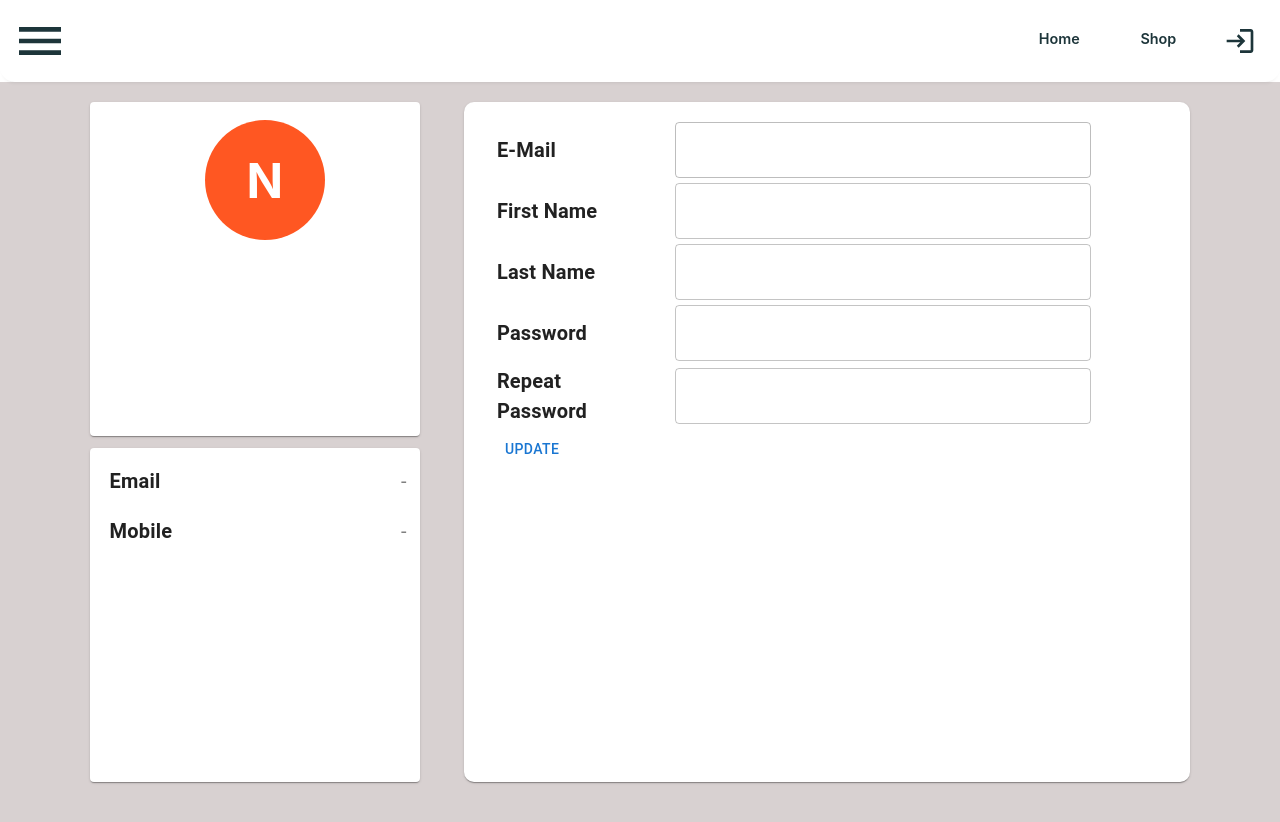
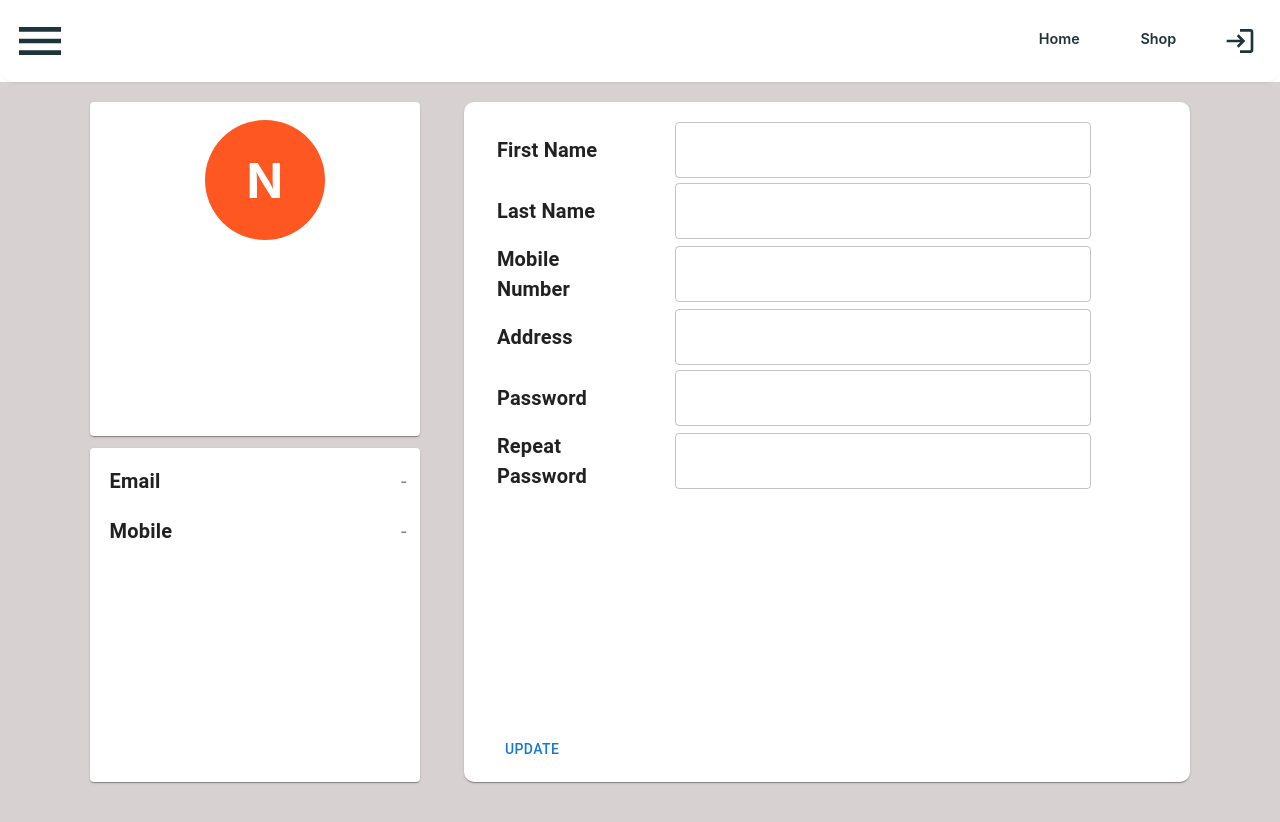
Before and after one commit to Filo13199/Nodogoro-Task, a React (Create React App) app in the folder client/: page /Profile in a window 1280 px wide. Shown: the top 822 px of the page. Built offline with nearby package versions, Linux system fonts and the light colour scheme.

Commit message:
Changes
-update user profile

```diff
--- a/client/src/Components/Profile.js
+++ b/client/src/Components/Profile.js
@@ -9,17 +9,32 @@ import './styling/profile.scss'
 const Profile = (props) => {
   const [user, setUser] = useState(null);
   const [email, setEmail] = useState(null);
-  const [given_name, setFirstName] = useState(null);
-  const [family_name, setLastName] = useState(null);
+  const [address,setAddress] = useState(null);
+  const [givenName, setFirstName] = useState(null);
+  const [familyName, setLastName] = useState(null);
+  const [name,setName] = useState("");
+  const [phoneNumber,setPhoneNumber] = useState(null);
   const [password, setPassword] = useState(null);
-  const [repeat_password, setRepeat_password] = useState(null);
+  const [repeatPassword, setRepeatPassword] = useState(null);
+  const initializeStates = (user)=>{
+    setEmail(user.email);
+    setFirstName(user.given_name);
+    setLastName(user.family_name);
+    setName(user.given_name + " " + user.family_name);
+    if(user.user_metadata){
+      setAddress(user.user_metadata.address);
+      setPhoneNumber(user.user_metadata.phone_number);
+    }
+    setUser(user);
+  }
   const updateUserHandler = async (e) => {
     const accessToken = await props.getAccessTokenSilently();
     const reqBody = {};
-    if (password && repeat_password === password)
+    if (password && repeatPassword === password)
       reqBody.password = password;
-    reqBody.given_name = given_name;
-    reqBody.family_name = family_name;
+    reqBody.given_name = givenName;
+    reqBody.family_name = familyName;
+    reqBody.user_metadata = {phone_number:phoneNumber,address:address }
     axios.patch(`${link}users/updateUser/${user.user_id}`, reqBody, { headers: { Authorization: `Bearer ${accessToken}` } })
       .then(res => {
         Swal.fire({
@@ -38,12 +53,8 @@ const Profile = (props) => {
       })
   }
   useEffect(() => {
-    if (props.user) {
-      setUser(props.user);
-      setEmail(props.user.email);
-      setFirstName(props.user.given_name);
-      setLastName(props.user.family_name);
-      }
+    if (props.user)
+      initializeStates(props.user);
   }, [props.user]);
   return (
     <div className="profileContainer">
@@ -55,12 +66,7 @@ const Profile = (props) => {
           </div>
           <div className="row">
             <div className="column-full">
-              <Typography className="title"> {user ? user.name : ""} </Typography>
-            </div>
-          </div>
-          <div className="row">
-            <div className="column-full">
-              <Typography className="title"> {user ? user.given_name || user.nickname : ""} </Typography>
+              <Typography className="title"> { name} </Typography>
             </div>
           </div>
         </Paper>
@@ -75,40 +81,47 @@ const Profile = (props) => {
           <div className="row">
             <div className="column-half">
               <Typography className="title"> Mobile </Typography>
-              <Typography className="value"> {user && user.phone_number ? user.phone_number : "-"} </Typography>
+              <Typography className="value"> {phoneNumber||"-"} </Typography>
             </div>
           </div>
         </Paper>
       </div>
       <Paper className="viewEditUserInfoContainer">
-        <div className="largeRow">
-          <Typography className="fieldTitle"> E-Mail </Typography>
-          <TextField className="field"
-            value={user && user.email}
-            disabled
-          />
-        </div>
+
+        <div className="formContainer">
         <div className="largeRow">
           <Typography className="fieldTitle"> First Name </Typography>
           <TextField className="field"
-            value={user && given_name}
+            value={givenName}
             onChange={(e) => setFirstName(e.target.value)}
           />
         </div>
         <div className="largeRow">
           <Typography className="fieldTitle"> Last Name </Typography>
           <TextField className="field"
-            value={user && family_name}
+            value={familyName}
             onChange={(e) => setLastName(e.target.value)}
           />
         </div>
-
+        <div className="largeRow">
+          <Typography className="fieldTitle">Mobile Number </Typography>
+          <TextField className="field"
+            value={phoneNumber}
+            onChange={(e) => setPhoneNumber(e.target.value)}
+          />
+        </div>
+        <div className="largeRow">
+          <Typography className="fieldTitle">Address </Typography>
+          <TextField className="field"
+            value={address}
+            onChange={(e) => setAddress(e.target.value)}
+          />
+        </div>
         <div className="largeRow">
           <Typography className="fieldTitle"> Password</Typography>
           <TextField className="field"
-            value={user && password}
+            value={password}
             onChange={(e) => setPassword(e.target.value)}
-            error={repeat_password !== password}
             type="password"
 
           />
@@ -117,18 +130,17 @@ const Profile = (props) => {
         <div className="largeRow">
           <Typography className="fieldTitle"> Repeat Password</Typography>
           <TextField className="field"
-            value={user && repeat_password}
-            onChange={(e) => setRepeat_password(e.target.value)}
-            error={repeat_password !== password}
+            value={repeatPassword}
+            onChange={(e) => setRepeatPassword(e.target.value)}
+            error={((repeatPassword !== password)||(!password)&&(password))}
             type="password"
           />
         </div>
-        <div className="largeRow">
+        </div>
+        <div className="buttonContainer">
         <Button className="button" onClick={updateUserHandler}> Update </Button>
         </div>
-
       </Paper>
-
     </div>
   );
 };
--- a/client/src/Components/styling/profile.scss
+++ b/client/src/Components/styling/profile.scss
@@ -19,6 +19,10 @@
         padding:15px;
         padding-left: 3%;
         padding-right: 3%;
+        display: flex;
+        flex-direction: column;
+        justify-content: space-between;
+        .formContainer{
             .largeRow{
                 width: 90%;
                 display: flex;
@@ -34,6 +38,8 @@
                     width: 70%;
                 }
             }
+        }
+
     }
 
 }
```
Also changed, not shown: 1 other file (tests, documents, lock files or other folders). Lines whose indentation alone changed are shown as unchanged.
